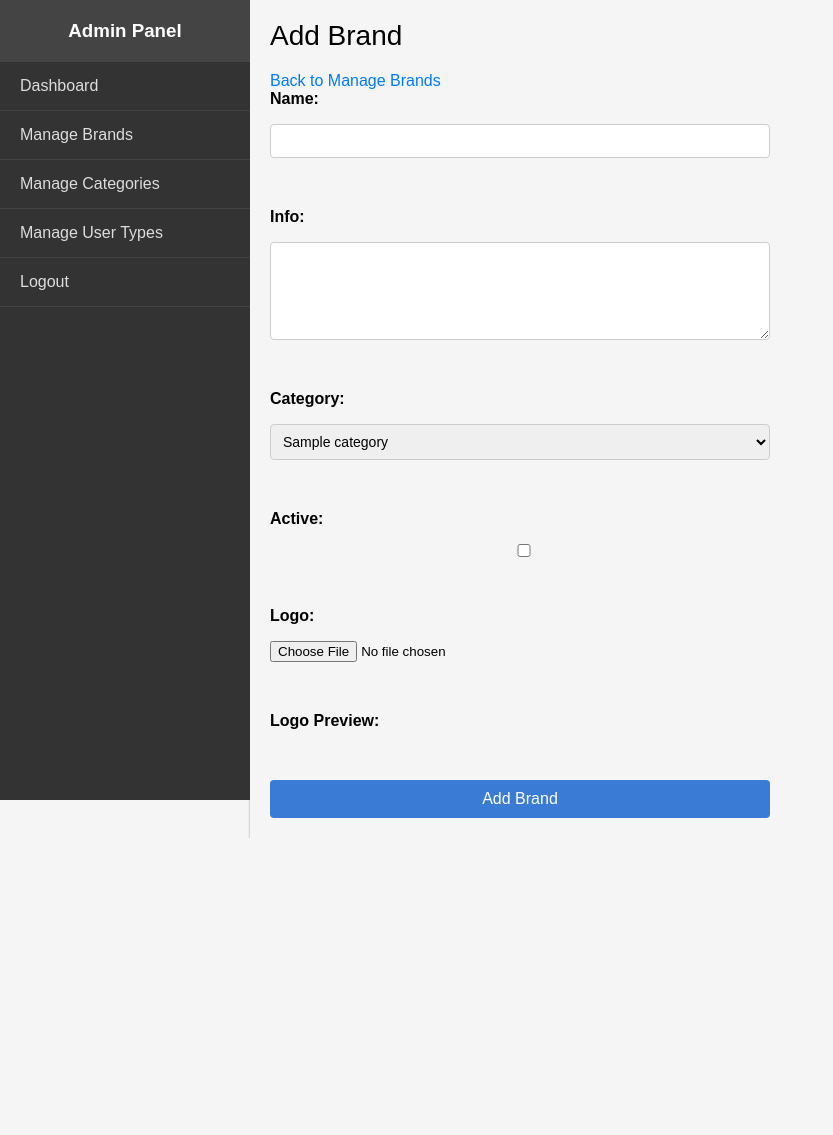
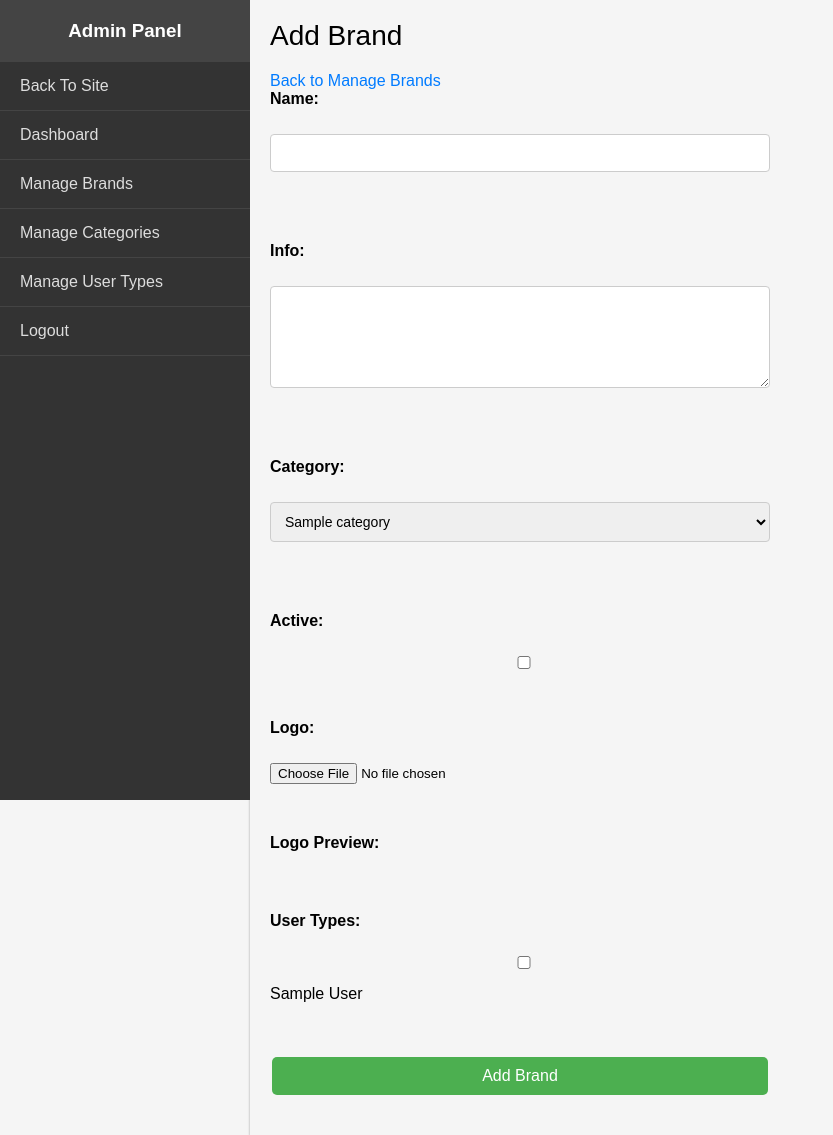
Before and after one commit to MadsenDev/account-sheet-generator, a PHP site: page /admin/add_brand.php in a window 1280 px wide. Shown: the whole page, without its empty margins (0-833 px from the left). Before the commit the page ends 838 px from the top, so only its background shows below. Run offline with PHP 8.4, Linux system fonts and the light colour scheme; the visitor is signed in with stand-in values (Sample User, id 1); tables that the repository leaves empty or names only in its code hold one stand-in row (values such as "Sample post").

Commit message:
Fixed some issues

```diff
--- a/admin/add_brand.php
+++ b/admin/add_brand.php
@@ -27,12 +27,27 @@ if ($_SERVER['REQUEST_METHOD'] == 'POST') {
     mysqli_stmt_bind_param($stmt, 'ssiss', $name, $info, $category_id, $active, $logo_path);
     mysqli_stmt_execute($stmt);
 
+    $brand_id = mysqli_insert_id($conn);
+    $user_types = isset($_POST['user_types']) ? $_POST['user_types'] : [];
+
+    // Associate the brand with user types
+    foreach ($user_types as $user_type_id) {
+        $insert_query = "INSERT INTO user_brands (brand_id, user_type_id) VALUES (?, ?)";
+        $stmt = mysqli_prepare($conn, $insert_query);
+        mysqli_stmt_bind_param($stmt, 'ii', $brand_id, $user_type_id);
+        mysqli_stmt_execute($stmt);
+    }
+
     header('Location: manage_brands.php');
     exit();
 }
 
 $categories_query = "SELECT * FROM categories";
 $categories_result = mysqli_query($conn, $categories_query);
+
+$user_types_query = "SELECT * FROM user_type";
+$user_types_result = mysqli_query($conn, $user_types_query);
+$user_types_result = mysqli_fetch_all($user_types_result, MYSQLI_ASSOC);
 ?>
 <!DOCTYPE html>
 <html lang="en">
@@ -41,6 +56,7 @@ $categories_result = mysqli_query($conn, $categories_query);
     <meta name="viewport" content="width=device-width, initial-scale=1.0">
     <title>Add Brand</title>
     <link rel="stylesheet" href="admin.css">
+    <link rel="stylesheet" href="add_edit_brand.css">
     <script>
         function previewLogo(input) {
             if (input.files && input.files[0]) {
@@ -84,6 +100,13 @@ $categories_result = mysqli_query($conn, $categories_query);
             <label>Logo Preview:</label>
             <img id="logo-preview" src="#" alt="Logo preview" style="display: none; max-width: 200px; max-height: 200px;">
             <br>
+            <label>User Types:</label>
+            <?php
+                foreach ($user_types_result as $user_type) {
+                    echo '<input type="checkbox" name="user_types[]" value="' . $user_type['id'] . '"> ' . $user_type['name'] . '<br>';
+                }
+            ?>
+            <br>
             <button type="submit">Add Brand</button>
         </form>
     </div>
--- /dev/null
+++ b/admin/add_edit_brand.css
@@ -0,0 +1,45 @@
+.form-container {
+    background-color: #f9f9f9;
+    margin: 20px;
+    padding: 20px;
+    border-radius: 5px;
+    box-shadow: 0 2px 5px rgba(0, 0, 0, 0.3);
+}
+
+label {
+    display: block;
+    margin-bottom: 10px;
+    font-weight: bold;
+}
+
+input[type="text"],
+textarea,
+select {
+    width: 100%;
+    padding: 10px;
+    margin-bottom: 20px;
+    border: 1px solid #ccc;
+    border-radius: 4px;
+}
+
+.user-types-list {
+    list-style-type: none;
+    padding-left: 0;
+}
+
+.user-types-list li {
+    margin-bottom: 10px;
+}
+
+button {
+    padding: 10px 20px;
+    background-color: #4CAF50;
+    border: none;
+    color: white;
+    text-align: center;
+    display: inline-block;
+    font-size: 16px;
+    margin: 20px 2px;
+    cursor: pointer;
+    border-radius: 5px;
+}
--- a/admin/edit_brand.php
+++ b/admin/edit_brand.php
@@ -87,6 +87,7 @@ while ($row = mysqli_fetch_assoc($brand_user_types_result)) {
     <meta name="viewport" content="width=device-width, initial-scale=1.0">
     <title>Edit Brand</title>
     <link rel="stylesheet" href="admin.css">
+    <link rel="stylesheet" href="add_edit_brand.css">
     <script>
         function previewLogo(input) {
             if (input.files && input.files[0]) {
--- a/admin/sidebar.php
+++ b/admin/sidebar.php
@@ -3,6 +3,7 @@
             <h3>Admin Panel</h3>
         </div>
         <ul class="sidebar-menu">
+            <li><a href="../index.php">Back To Site</a></li>
             <li><a href="dashboard.php">Dashboard</a></li>
             <li><a href="manage_brands.php">Manage Brands</a></li>
             <li><a href="manage_categories.php">Manage Categories</a></li>
--- a/index.php
+++ b/index.php
@@ -193,6 +193,7 @@ $result = mysqli_query($conn, $user_type_query);
     </div>
     <div id="footer">
       <p>Go to the source at <a href="https://github.com/MadsenDev/account-sheet-generator" target="_blank">GitHub</a></p>
+      <p>Admin? <a href="admin/dashboard.php">Log in here</a>.</p>
     </div>
     <script src="https://ajax.googleapis.com/ajax/libs/jquery/3.4.1/jquery.min.js"></script>
     <script src="https://cdnjs.cloudflare.com/ajax/libs/jspdf/1.3.5/jspdf.min.js"></script>
```
